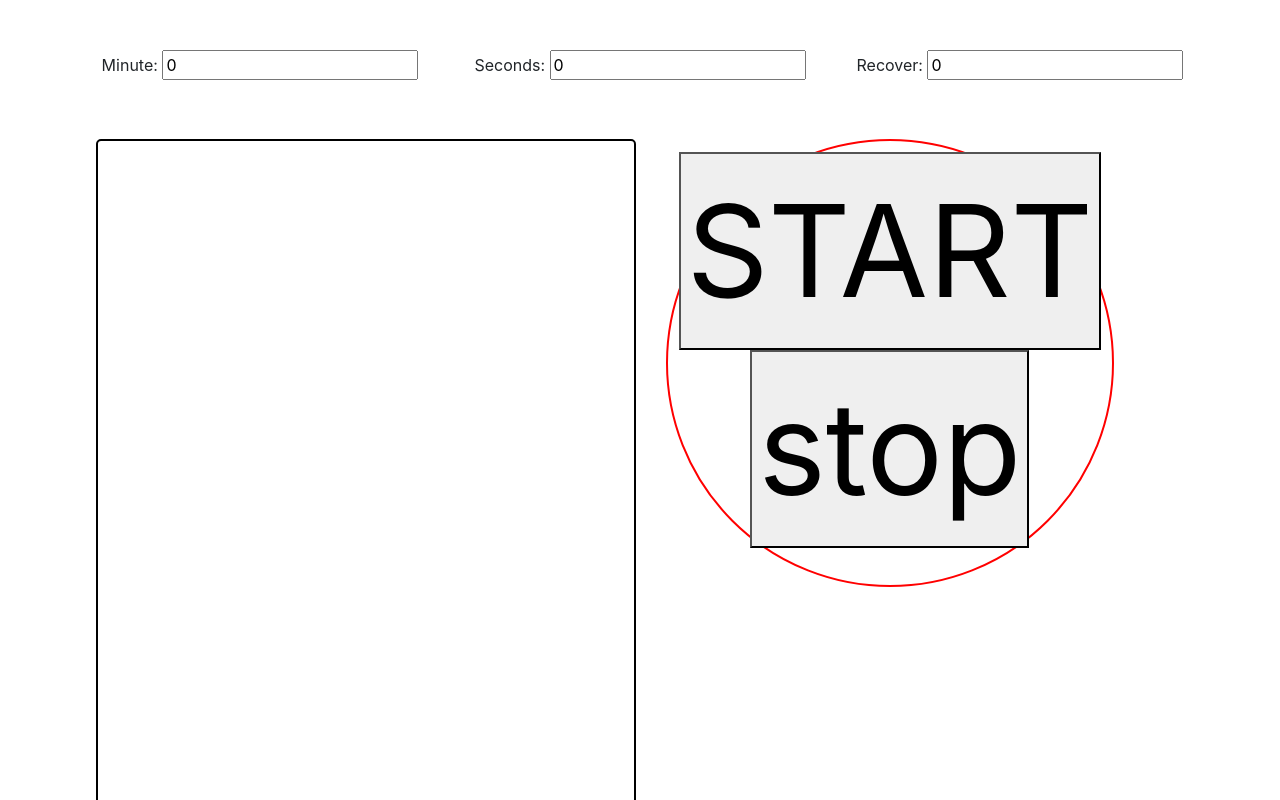
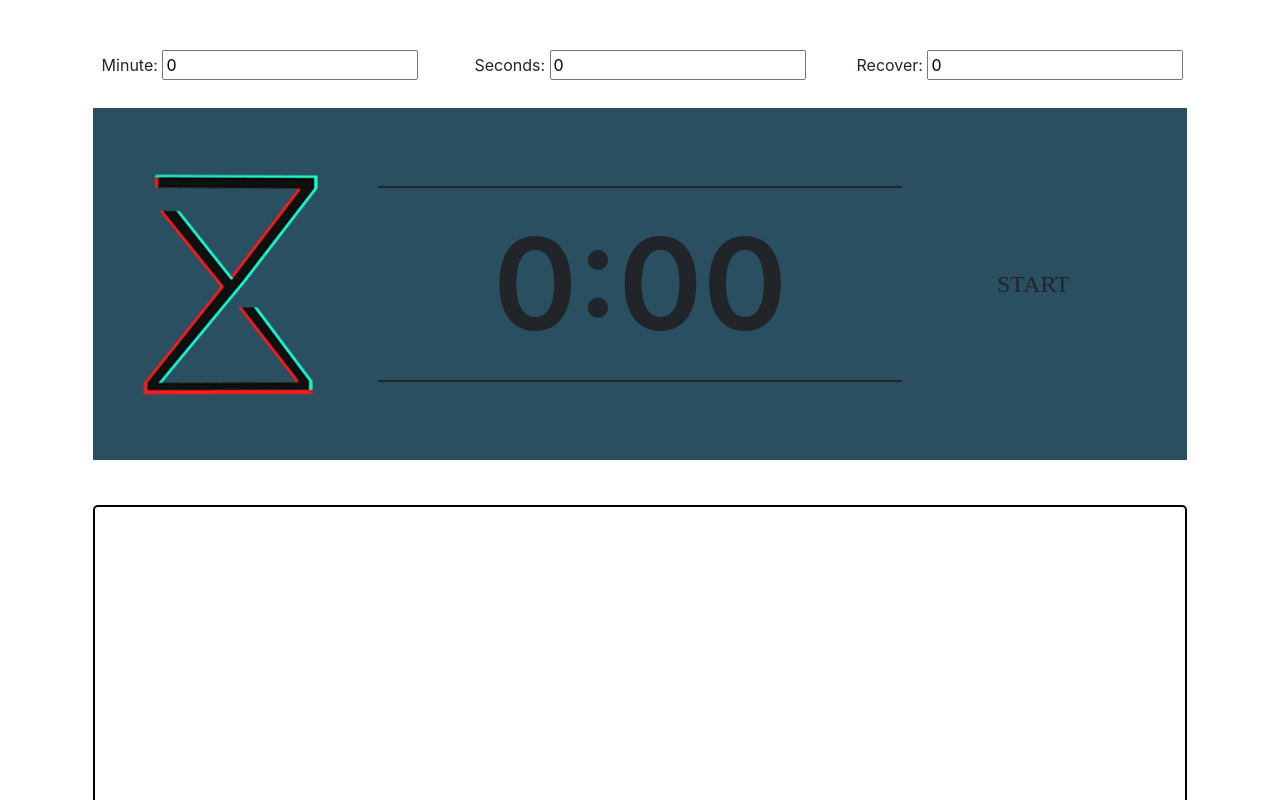
Before and after one commit to ninokeldishvili/Workout-Timer, a React (Create React App) app: page / in a window 1280 px wide. Shown: the top 800 px of the page. Built offline with nearby package versions, Linux system fonts and the light colour scheme.

Commit message:
Nice styling to timer div

```diff
--- a/src/App.css
+++ b/src/App.css
@@ -43,17 +43,55 @@
   border-radius: 5px;
   width: 100%;
   height: 700px;
-  margin: 10% 2%;
+  margin: 2% 2%;
   padding: 2%;
 }
 
+.timer-container{
+  /* position: relative; */
+  background: #2a4f61;
+  margin: 2% 2%;
+  padding: 2%;
+  width: 100%;
+
+}
+
+.glass-hour {
+  width: 100%;
+  /* position: absolute; */
+  right: 1px;
+  top: 50%;
+  transform: translate(-35%, -50%);
+}
+
+.glass-hour img{
+  width: 165%;
+}
+
 .timer{
-  margin: 10% 2%;
-  padding: 2%;
-  width: 35vw;
-  height: 35vw;
-  border-radius: 50%;
-  border: 2px solid red;
   font-size: 10vw;
   font-weight: 600;
+  width: 50%;
+  margin-top: auto;
+  border-top: 2px solid #212529;
+  border-bottom: 2px solid #212529;
+  margin-bottom: auto;
 }
+
+.start-btn{
+  margin-top: auto;
+  margin-bottom: auto;
+  font-size: 3vh;
+}
+.start-btn button{
+  border:none;
+  padding: 5px 30px;
+  color: #212529;
+  font-family: cursive;
+  font-size: 3vh;
+  background: none;
+}
+
+.start-btn button:hover{
+  color:#5b5e61;
+}
--- a/src/App.js
+++ b/src/App.js
@@ -1,37 +1,35 @@
-import React, {Component,useState} from 'react';
-import logo from './logo.svg';
+import React, { Component, useState } from 'react';
 import './App.css';
-import axios from 'axios';
 
 class App extends React.Component {
-  constructor(props){
+    constructor(props) {
         super(props)
         this.state = {
             timerOn: false,
             minutes: 0,
             seconds: 0,
             recover: 0,
-        mins:0,
+            mins: 0,
             secs: 0,
             rec: 0,
         };
         this.updateTimer = this.updateTimer.bind(this);
         this.countdown = this.countdown.bind(this);
-    this.getMinutes=this.getMinutes.bind(this);
+        this.getMinutes = this.getMinutes.bind(this);
         this.stopTimer = this.stopTimer.bind(this);
     }
 
-  updateTimer = () =>{
+    updateTimer = () => {
         this.setState({
-      timerOn:true,
+            timerOn: true,
         });
         this.countdown();
     };
 
     countdown = () => {
         this.myInterval = setInterval(() => {
-        const { seconds, minutes, recover, secs, mins, rec , timerOn} = this.state
-        if (secs===0 && mins===0 && rec===0){
+            const { seconds, minutes, recover, secs, mins, rec, timerOn } = this.state
+            if (secs === 0 && mins === 0 && rec === 0) {
                 clearInterval(this.myInterval)
             }
             if (seconds > 0) {
@@ -45,7 +43,7 @@ class App extends React.Component {
                         recover: recover - 1,
                     }))
                 }
-            else if(minutes === 0 && recover === 0){
+                else if (minutes === 0 && recover === 0) {
                     clearInterval(this.myInterval)
                 }
                 else {
@@ -56,11 +54,11 @@ class App extends React.Component {
                 }
             }
 
-        if (seconds===0 && minutes===0 && recover===0 && timerOn){
+            if (seconds === 0 && minutes === 0 && recover === 0 && timerOn) {
                 this.setState({
-             seconds:secs,
-             minutes:mins,
-             recover:rec,
+                    seconds: secs,
+                    minutes: mins,
+                    recover: rec,
                 });
                 this.countdown();
             }
@@ -68,7 +66,7 @@ class App extends React.Component {
         }, 1000)
     };
 
-  getMinutes= (e) => {
+    getMinutes = (e) => {
         this.setState({
             mins: e.target.value,
             minutes: e.target.value,
@@ -94,7 +92,7 @@ class App extends React.Component {
             minutes: 0,
             seconds: 0,
             recover: 0,
-        mins:0,
+            mins: 0,
             secs: 0,
             rec: 0,
             timerOn: false,
@@ -102,41 +100,44 @@ class App extends React.Component {
 
     }
 
-  render(){
+    render() {
         const { minutes, seconds, recover, timerOn } = this.state
-    return(
+        return (
             <div className="App container ">
 
                 <div className="row">
-          <div className="col-lg-4 col-md-4 col-sm-12">
-            <label>Minute:</label> <input type="text" value={this.state.mins} onChange={this.getMinutes}/>
+                    <div className="col-lg-4 col-md- col-sm-12">
+                        <label>Minute:</label> <input type="text" value={this.state.mins} onChange={this.getMinutes} />
                     </div>
                     <div className="col-lg-4 col-md-4 col-sm-12">
-            <label>Seconds:</label> <input type="text" value={this.state.secs} onChange={this.getSeconds}/>
+                        <label>Seconds:</label> <input type="text" value={this.state.secs} onChange={this.getSeconds} />
                     </div>
                     <div className="col-lg-4 col-md-4 col-sm-12">
-            <label>Recover:</label> <input type="text" value={this.state.rec} onChange={this.getRecover}/>
+                        <label>Recover:</label> <input type="text" value={this.state.rec} onChange={this.getRecover} />
                     </div>
                 </div>
 
 
+
                 <div className="row">
-          <div className="col-lg-6 col-md-6 col-sm-12">
-            <div className="gif-frame">
-
+                    <div className="timer-container row">
+                        <div className="glass-hour col-3">
+                            <img src={require('./images/hourglass.png')} />
+                        </div>
+                        <div className="timer col-6">
+                            {!timerOn && '0:00'}
+                            {timerOn &&
+                                (minutes === 0 && seconds === 0 && recover === 0
+                                    ? '0:00'
+                                    : (minutes === 0 && seconds === 0 ? <span>{minutes}:{recover < 10 ? `0${recover}` : recover}</span>
+                                        : <span>{minutes}:{seconds < 10 ? `0${seconds}` : seconds}</span>))
+                            }
+                        </div>
+                        <div className="col-3 start-btn">
+                            {!timerOn ? <button onClick={this.updateTimer}>START</button> : <button onClick={this.stopTimer}>stop</button>}
                         </div>
                     </div>
-          <div className="col-lg-6 col-md-6 col-sm-12">
-            <div className="timer">
-              {!timerOn && <button onClick={this.updateTimer}>START</button>}
-              {timerOn &&
-               (minutes === 0 && seconds === 0 && recover===0
-                    ? <h1>Busted!</h1>
-                    : (minutes === 0 && seconds === 0 ? <span>{minutes}:{recover < 10 ? `0${recover}` : recover}</span>
-                                                      :<span>{minutes}:{seconds < 10 ? `0${seconds}` : seconds}</span>))
-              }
-               <button onClick={this.stopTimer}>stop</button>
-            </div>
+                    <div className="gif-frame">
                     </div>
                 </div>
             </div>
```
Also changed, not shown: src/images/hourglass.png (added). Lines whose indentation alone changed are shown as unchanged.
